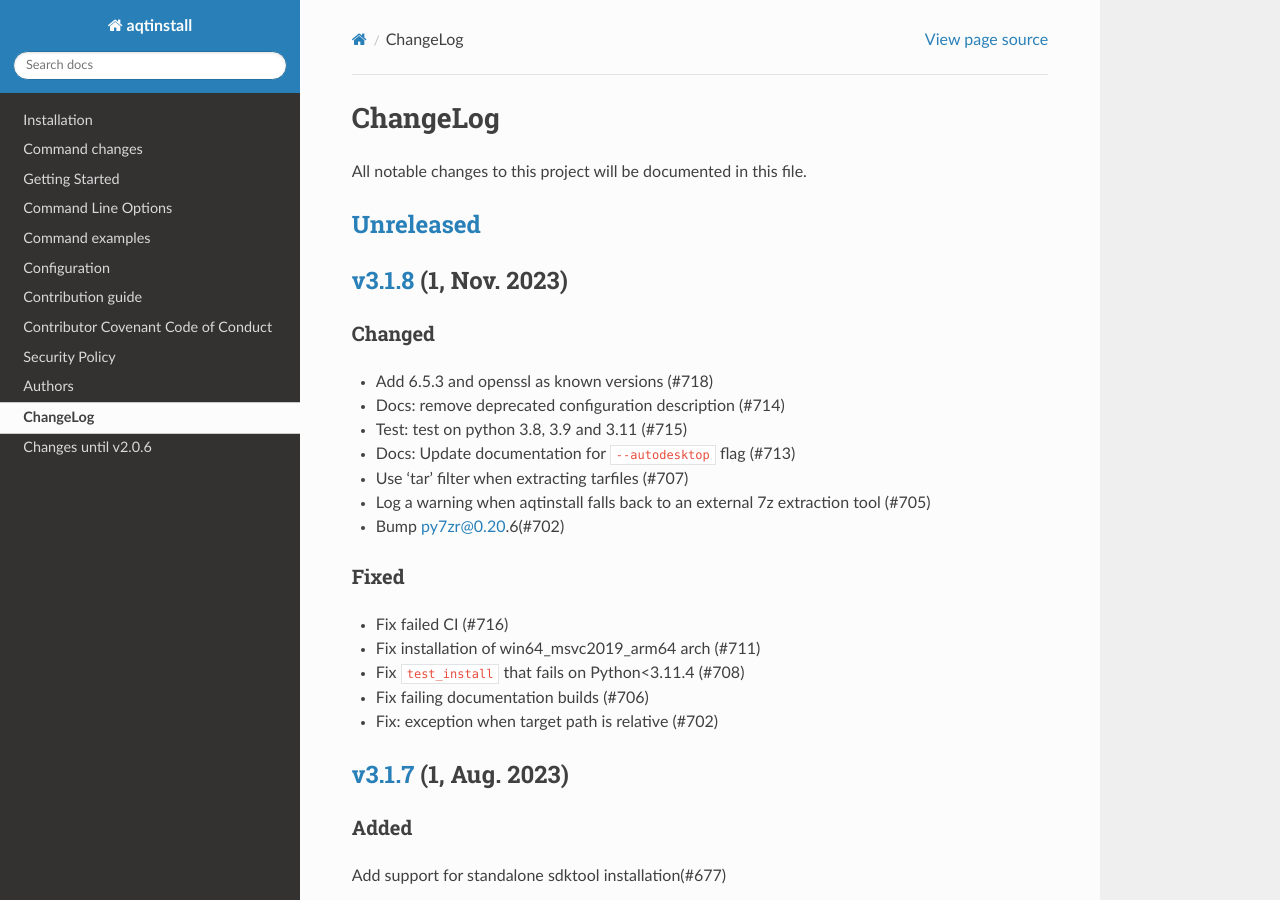
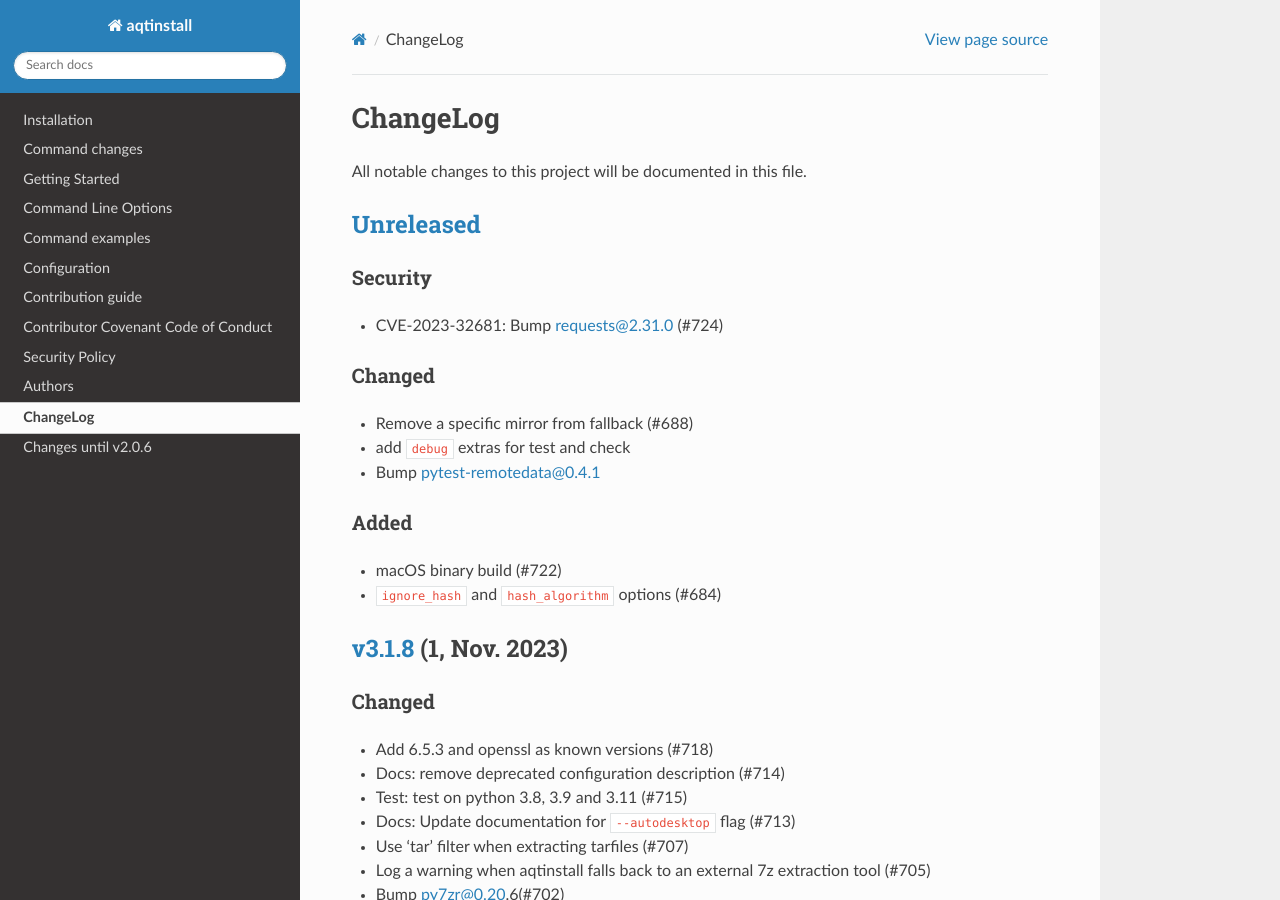
Before and after one commit to miurahr/aqtinstall, a Sphinx documentation site: the page built from docs/CHANGELOG.rst, in a window 1280 px wide and 900 px high. Built offline with Sphinx 7.4.7 and the Read the Docs theme 2.0.0, drawn with Linux system fonts in a browser that asks for light colours; the version number could not be read and is left out.

Commit message:
Update changelog
Signed-off-by: Hiroshi Miura <miurahr@linux.com>

```diff
--- a/docs/CHANGELOG.rst
+++ b/docs/CHANGELOG.rst
@@ -12,6 +12,21 @@
 
 `Unreleased`_
 =============
+
+Security
+--------
+* CVE-2023-32681: Bump requests@2.31.0 (#724)
+
+Changed
+-------
+* Remove a specific mirror from fallback (#688)
+* add ``debug`` extras for test and check
+* Bump pytest-remotedata@0.4.1
+
+Added
+-----
+* macOS binary build (#722)
+* ``ignore_hash`` and ``hash_algorithm`` options (#684)
 
 `v3.1.8`_ (1, Nov. 2023)
 ========================
```
